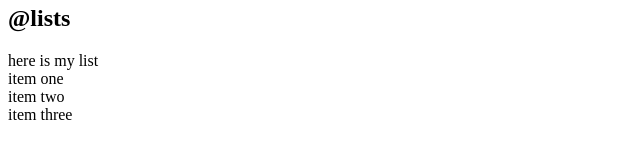
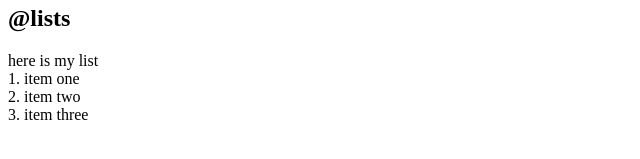
Before and after one commit to RaviPratihast/Component-Library-NeoGcamp-Lession3, a plain HTML site: page index.html in a window 1280 px wide. Shown: the part 627-786 px from the top of the page, 0-640 px from the left. Drawn offline with Linux system fonts and the light colour scheme.

Commit message:
Update index.html

```diff
--- a/index.html
+++ b/index.html
@@ -44,9 +44,9 @@
     <h2>@lists</h2>
     <div>
         here is my list
-        <div>item one</div>
-        <div>item two</div>
-        <div>item three</div>
+        <div> 1. item one</div>
+        <div> 2. item two</div>
+        <div> 3.  item three</div>
     </div>
 </body>
 </html>
```
